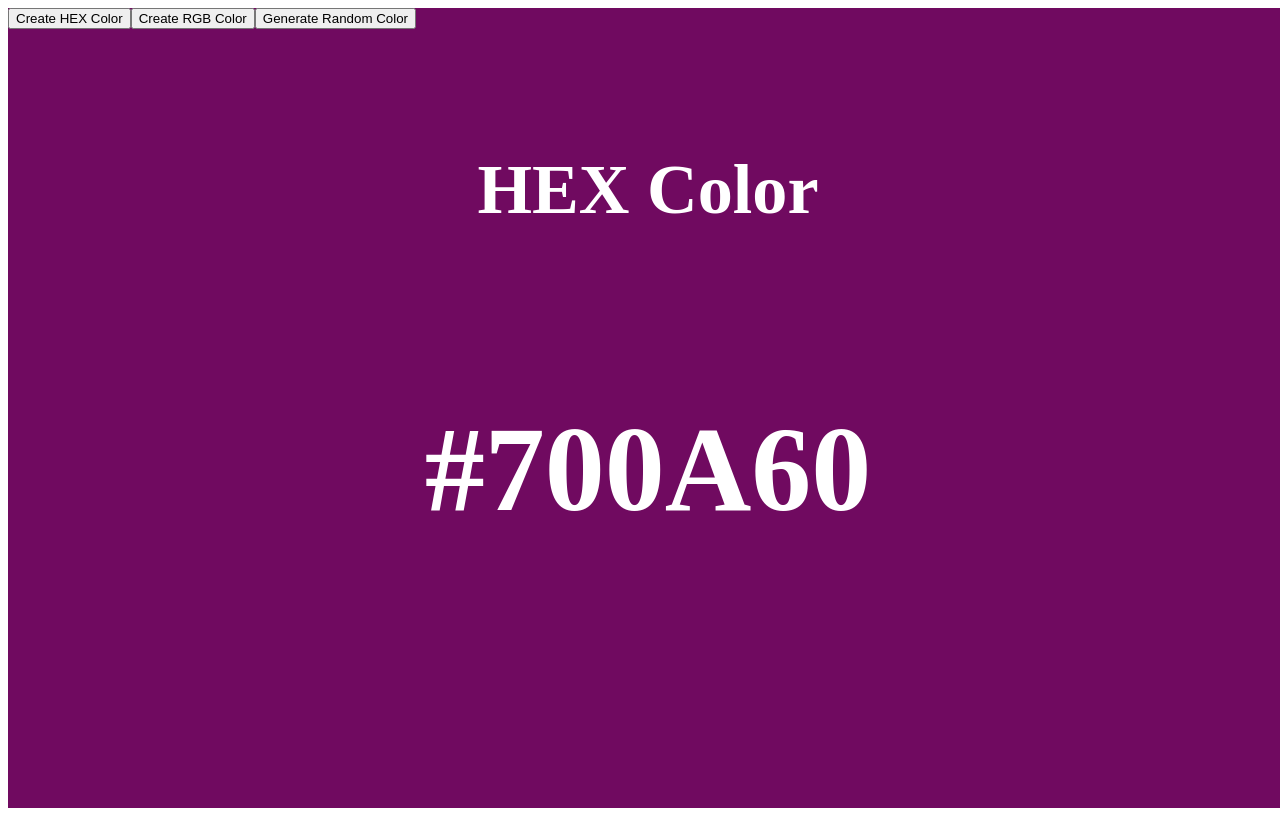
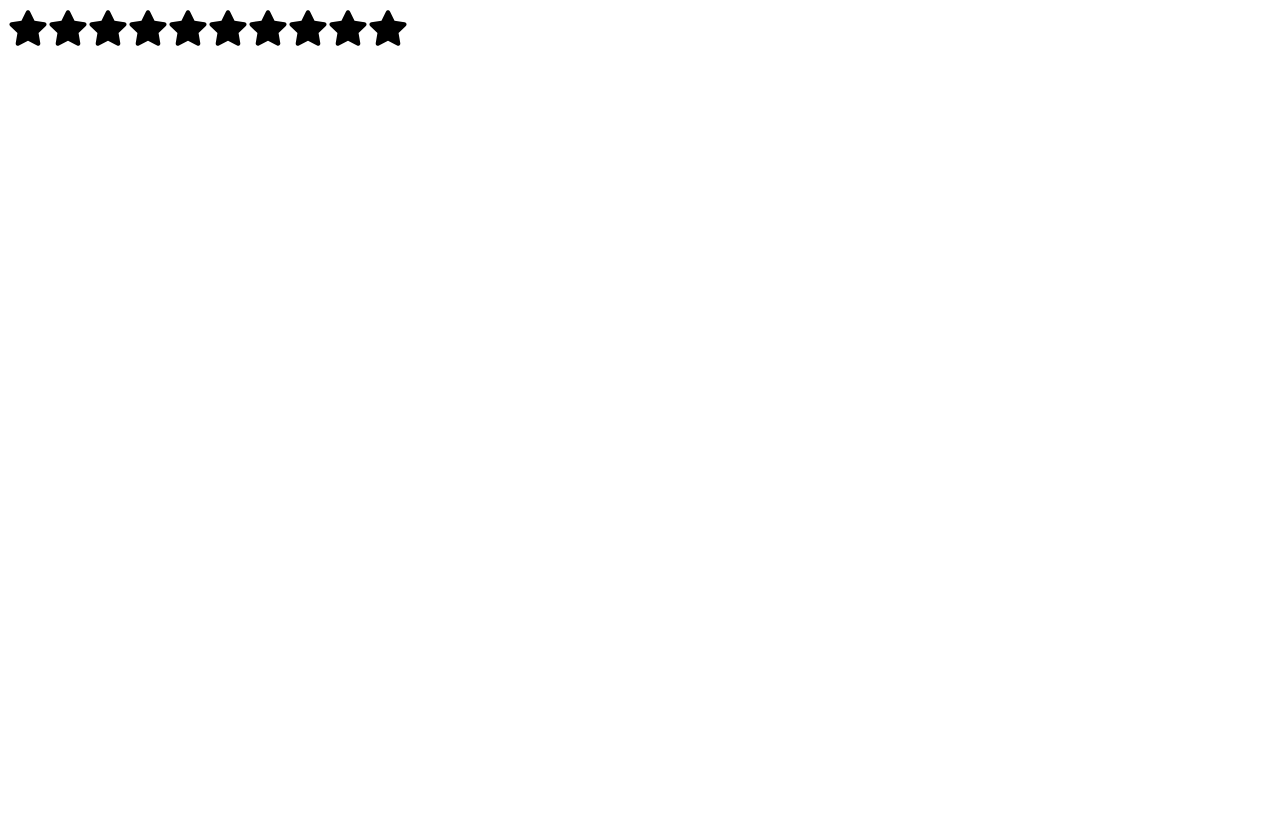
Before and after one commit to Ehtesham-Zahid/react-practice-projects, a React (Vite) app: page / in a window 1280 px wide. Built offline with nearby package versions, Linux system fonts and the light colour scheme.

Commit message:
Star Rating

```diff
--- a/package.json
+++ b/package.json
@@ -11,7 +11,8 @@
   },
   "dependencies": {
     "react": "^19.1.0",
-    "react-dom": "^19.1.0"
+    "react-dom": "^19.1.0",
+    "react-icons": "^5.5.0"
   },
   "devDependencies": {
     "@eslint/js": "^9.29.0",
--- a/src/App.jsx
+++ b/src/App.jsx
@@ -1,12 +1,14 @@
 import React from "react";
 import Accordian from "./components/accordian/accordian";
 import RandomColor from "./components/randomColor/randomColor";
+import StarRating from "./components/starRating/starRating";
 
 const App = () => {
   return (
     <div>
       {/* <Accordian /> */}
-      <RandomColor />
+      {/* <RandomColor /> */}
+      <StarRating noOfStars={10} />
     </div>
   );
 };
--- /dev/null
+++ b/src/components/starRating/starRating.css
@@ -0,0 +1,7 @@
+.active {
+  color: #fff700;
+}
+
+.inactive {
+  color: black;
+}
--- /dev/null
+++ b/src/components/starRating/starRating.jsx
@@ -0,0 +1,42 @@
+import { useState } from "react";
+
+import { FaStar } from "react-icons/fa";
+
+import "./starRating.css";
+
+const starRating = ({ noOfStars = 5 }) => {
+  const [rating, setRating] = useState(0);
+  const [hover, setHover] = useState(0);
+
+  function handleClick(currIndex) {
+    setRating(currIndex);
+  }
+
+  function handleMouseEnter(currIndex) {
+    setHover(currIndex);
+  }
+
+  function handleMouseLeave() {
+    setHover(rating);
+  }
+  return (
+    <div className="star-rating">
+      {[...Array(noOfStars)].map((_, index) => {
+        index += 1;
+
+        return (
+          <FaStar
+            key={index}
+            className={index <= (hover || rating) ? "active" : "inactive"}
+            onClick={() => handleClick(index)}
+            onMouseEnter={() => handleMouseEnter(index)}
+            onMouseLeave={handleMouseLeave}
+            size={40}
+          />
+        );
+      })}
+    </div>
+  );
+};
+
+export default starRating;
```
Also changed, not shown: 1 other file (tests, documents, lock files or other folders).
